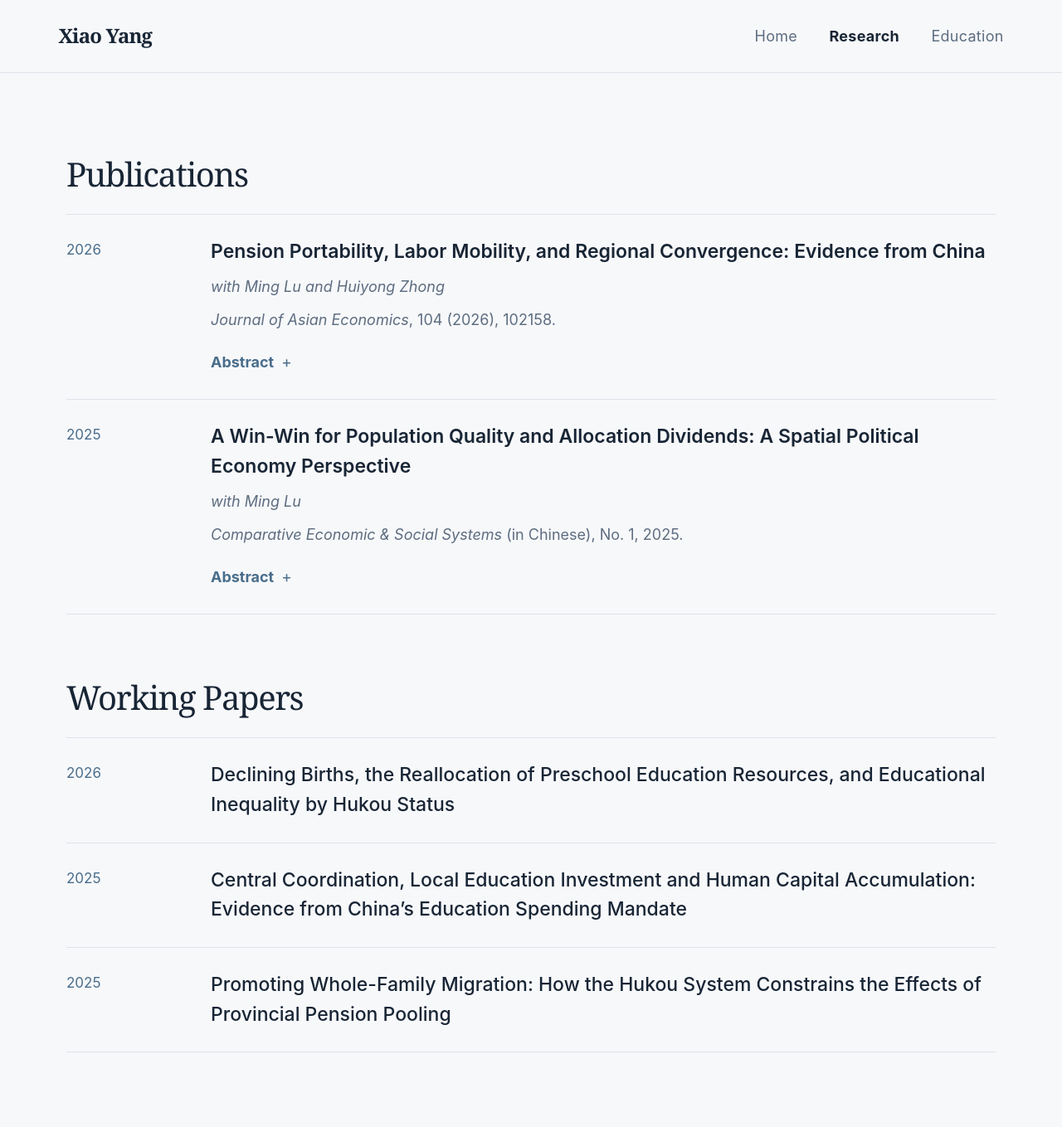
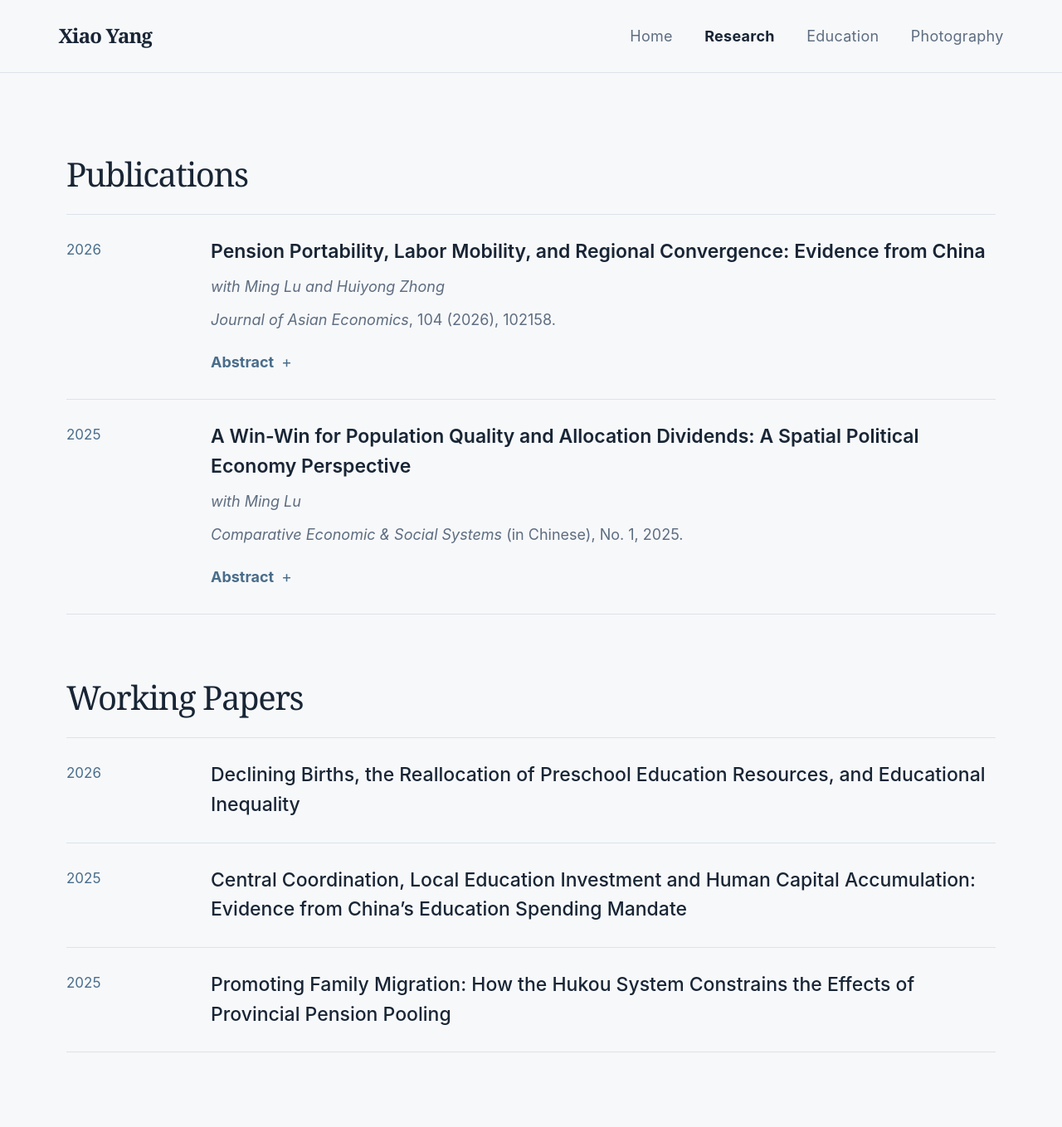
Before and after one commit to Xiaoback/xiaoback.github.io, a Jekyll site: the page research.html, which Jekyll copies as it is, in a window 1280 px wide. Shown: the whole page at 83% size. Built offline with Jekyll 4.4.1, drawn with Linux system fonts in a browser that asks for light colours.

Commit message:
Update working paper titles and add Photography navigation

```diff
--- a/research.html
+++ b/research.html
@@ -15,6 +15,7 @@
       <a href="index.html">Home</a>
       <a class="active" aria-current="page" href="research.html">Research</a>
       <a href="education.html">Education</a>
+      <a href="photography.html">Photography</a>
     </nav>
   </header>
 
@@ -54,7 +55,7 @@
       <div class="paper-list">
         <article class="paper-item">
           <span class="paper-year">2026</span>
-          <h3>Declining Births, the Reallocation of Preschool Education Resources, and Educational Inequality by Hukou Status</h3>
+          <h3>Declining Births, the Reallocation of Preschool Education Resources, and Educational Inequality</h3>
         </article>
         <article class="paper-item">
           <span class="paper-year">2025</span>
@@ -62,7 +63,7 @@
         </article>
         <article class="paper-item">
           <span class="paper-year">2025</span>
-          <h3>Promoting Whole-Family Migration: How the Hukou System Constrains the Effects of Provincial Pension Pooling</h3>
+          <h3>Promoting Family Migration: How the Hukou System Constrains the Effects of Provincial Pension Pooling</h3>
         </article>
       </div>
     </section>
```
